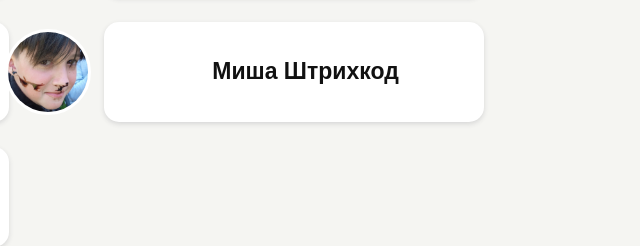
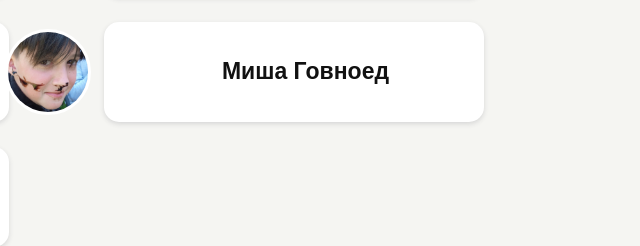
Before and after one commit to j3yablo4koo/j3yablo4koo.github.io, a plain HTML site: page index.html in a window 1280 px wide. Shown: the part 213-459 px from the top of the page, 566-1206 px from the left. Drawn offline with Linux system fonts and the light colour scheme.

Commit message:
Update index.html

```diff
--- a/index.html
+++ b/index.html
@@ -42,7 +42,7 @@
         <p class="texttim"><a href="tim.html"><b>Тимофей Солевой</b></a></p>
         <img class="card-phototim" src="tim.jpg" alt="Тимофей Солевой">
         <p class="spisok7"><b></b></p>
-        <p class="textmisha"><a href="misha.html"><b>Миша Штрихкод</b></a></p>
+        <p class="textmisha"><a href="misha.html"><b>Миша Говноед</b></a></p>
         <img class="card-photomisha" src="misha.jpg" alt="Миша Штрихкод">
   </body>
 </html>
```
